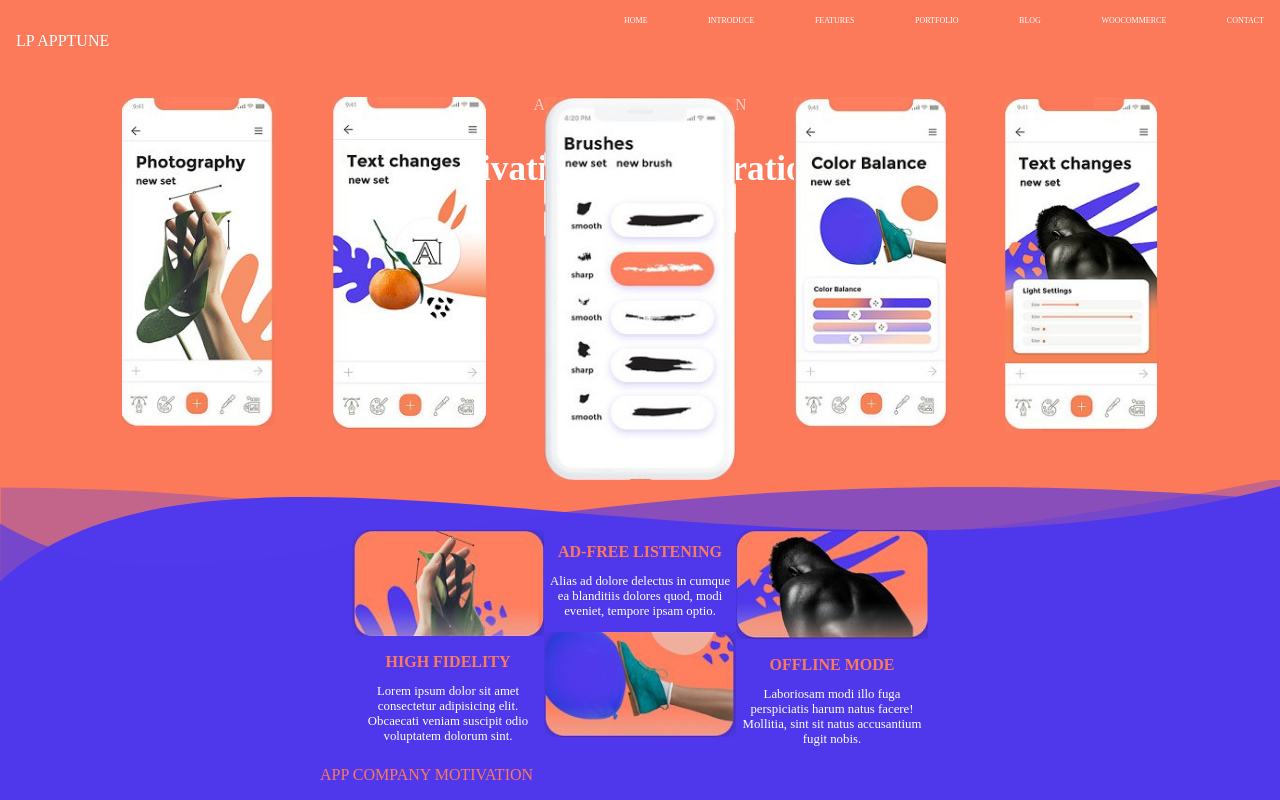
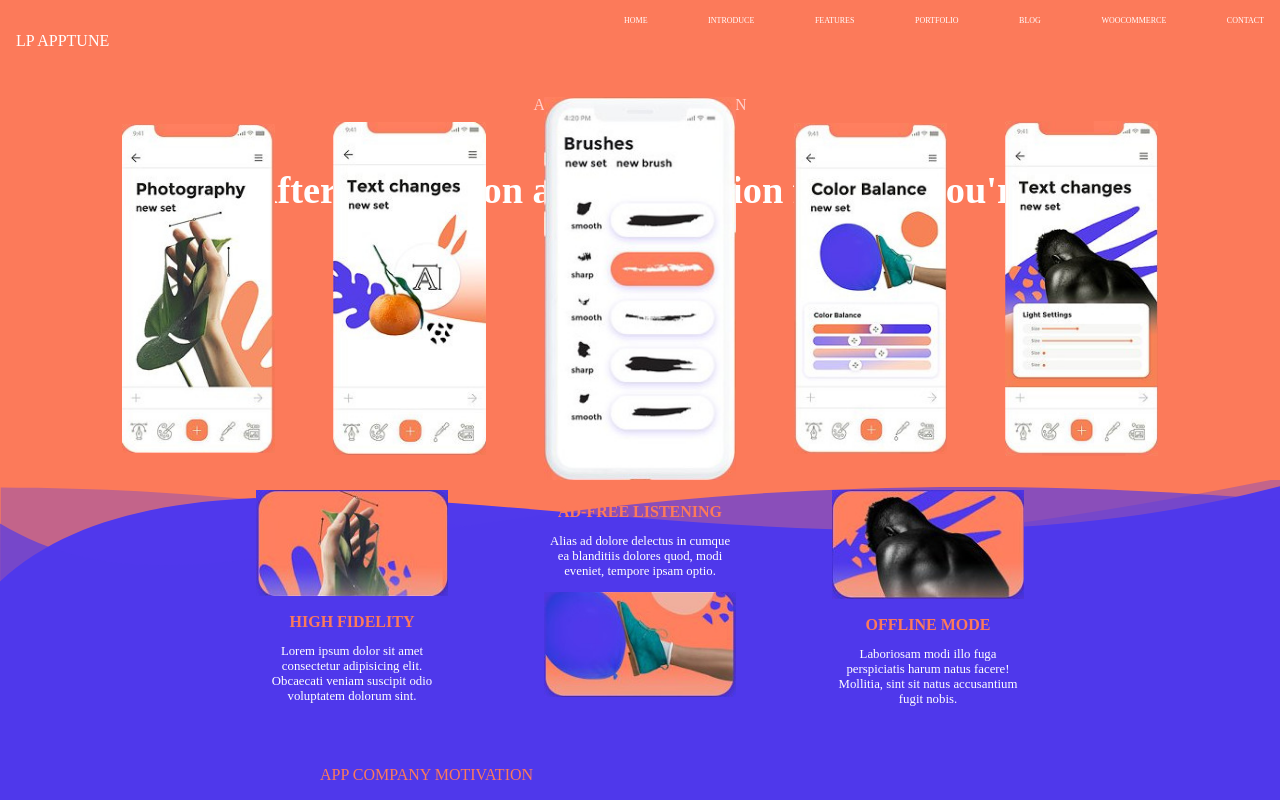
Before and after one commit to Laetitia-Rodriguez/IntegrationWordPressTheme, a plain HTML site: page index.html in a window 1280 px wide. Drawn offline with Linux system fonts and the light colour scheme.

Commit message:
Feat:add css; everything is ok except the font ; TODO:pixel perfect

```diff
--- a/index.html
+++ b/index.html
@@ -25,6 +25,7 @@
             <div class="main__top">
                 <p class="main__top__tagline">App company motivation</p>
                 <p class="main__top__p">After motivation and inspiration for web you're about</p>
+                <div class="main__top__line"></div>
             </div>
             <div class="main__section">
                 <img class="main__section__small-img" src="img/image1.jpg" alt="">
--- a/style.css
+++ b/style.css
@@ -49,7 +49,7 @@ body {
 }
 
 .header__nav__a:hover {
-    color:blue;
+    color: #5039eb;
 }
 
 /* Main */
@@ -61,7 +61,13 @@ main {
     height:50vh;
     display:flex;
     justify-content: center;
-    max-width:60vw;
+}
+
+.main__top {
+    width:65vw;
+    display:flex;
+    flex-direction: column;
+    align-items: center;
 }
 
 .main__top__tagline {
@@ -70,9 +76,17 @@ main {
 }
 
 .main__top__p {
-    width:50vw;
-    font-size: 2.2em;
+    width:100%;
+    font-size: 2.4em;
     font-weight: bold;
+    margin-bottom: 0.5em;
+}
+
+.main__top__line {
+    height:1px;
+    width:10vw;
+    background-color: #5039eb;
+    margin-top: 0;
 }
 
 .main__section {
@@ -81,6 +95,7 @@ main {
     bottom:0;
     width:90vw;
     justify-content: space-evenly;
+    align-items: center;
 }
 
 .main__section__small-img {
@@ -106,9 +121,9 @@ footer {
     display: flex;
     justify-content: space-between;
     position: absolute;
-    bottom:5vh;
+    bottom:10vh;
     z-index:4;
-    max-width:60vw;
+    width:60vw;
 }
 
 .footer__section__img-up {
```
